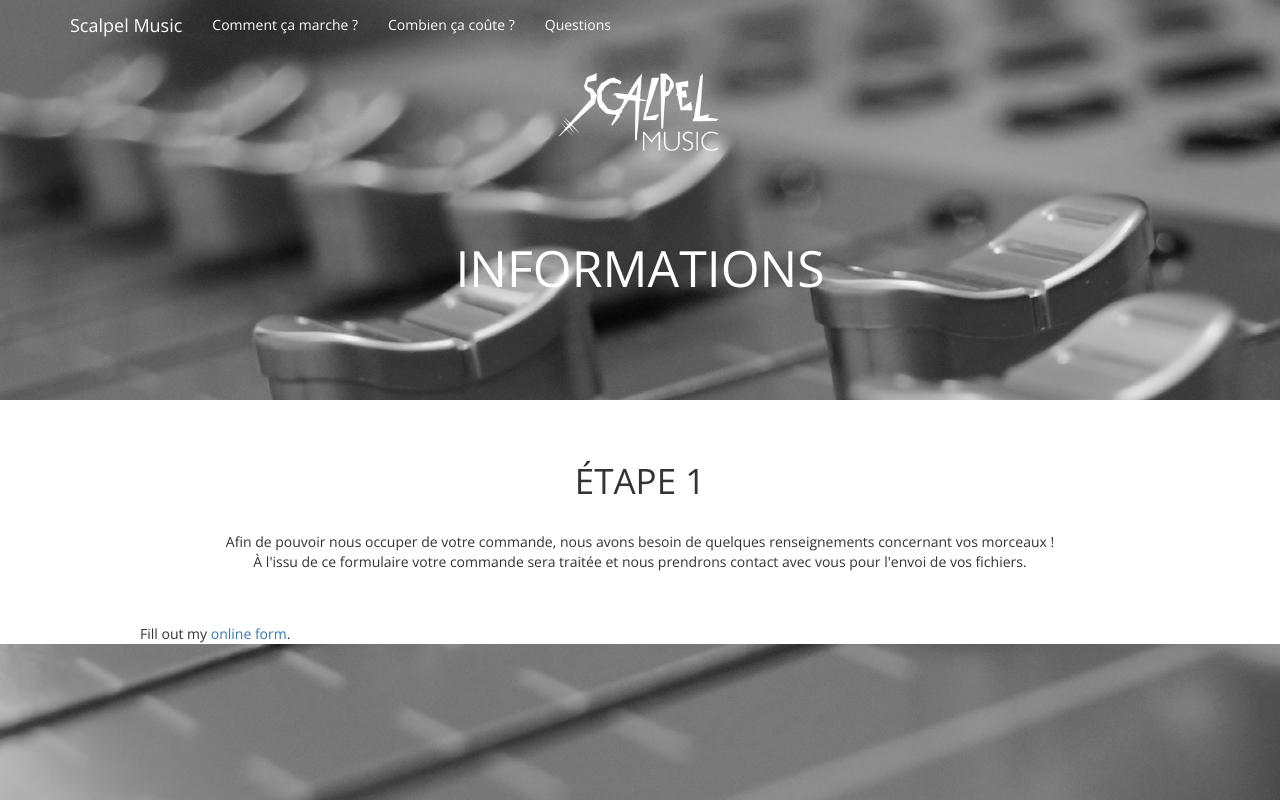
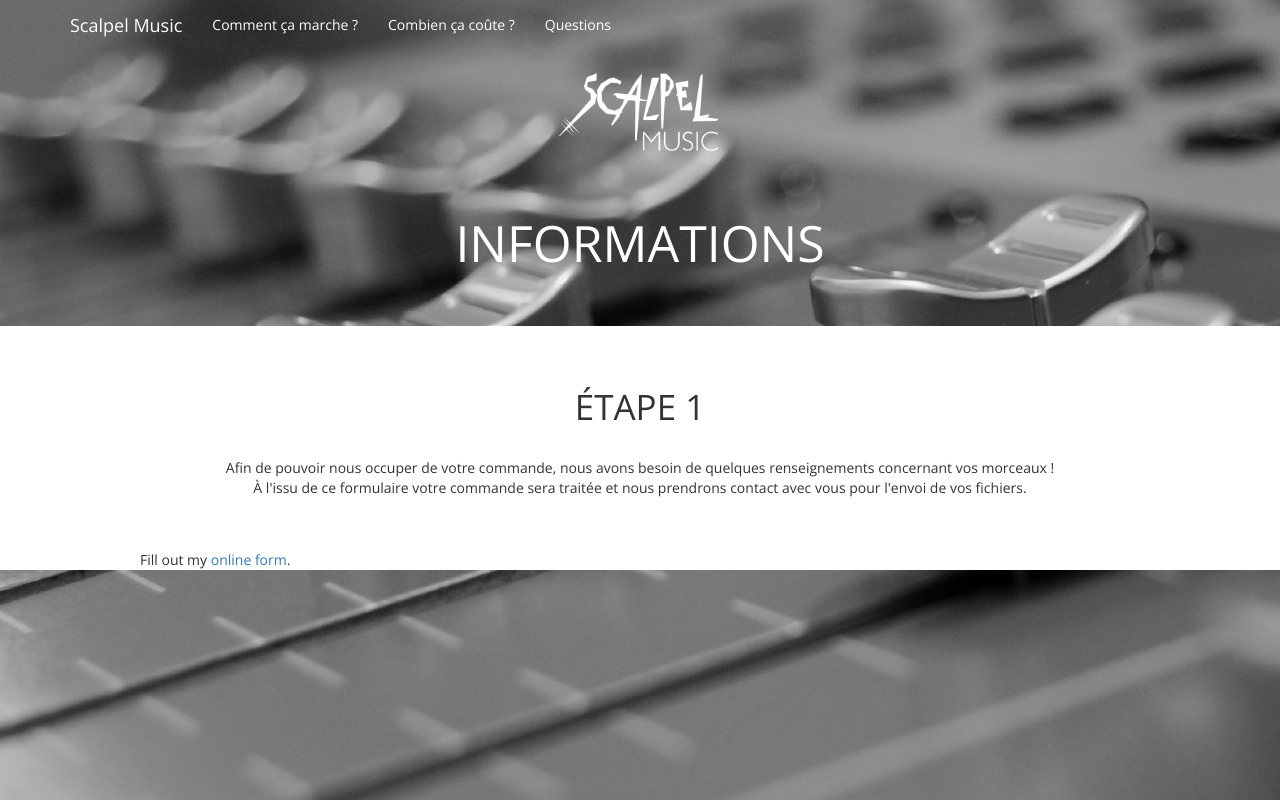
Before and after one commit to edouardarchmbd/scalpel-music, a plain HTML site: page form.html in a window 1280 px wide. Drawn offline with nearby package versions, Linux system fonts and the light colour scheme; a script that the page names is missing.

Commit message:
Réduction du header de la page de formulaire

```diff
--- a/stylesheet.css
+++ b/stylesheet.css
@@ -140,7 +140,7 @@ textarea {
 }
 
 #headerform {
-	height: 400px;
+	height: 300px;
 	background-size: cover;
 	text-align: center;
 	color: white;
@@ -155,7 +155,7 @@ textarea {
 #headerform h1 {
 	font-weight: 300;
 	font-size: 50px;
-	padding-top: 55px;
+	padding-top: 30px;
 	padding-bottom: 45px;
 }
 
```
